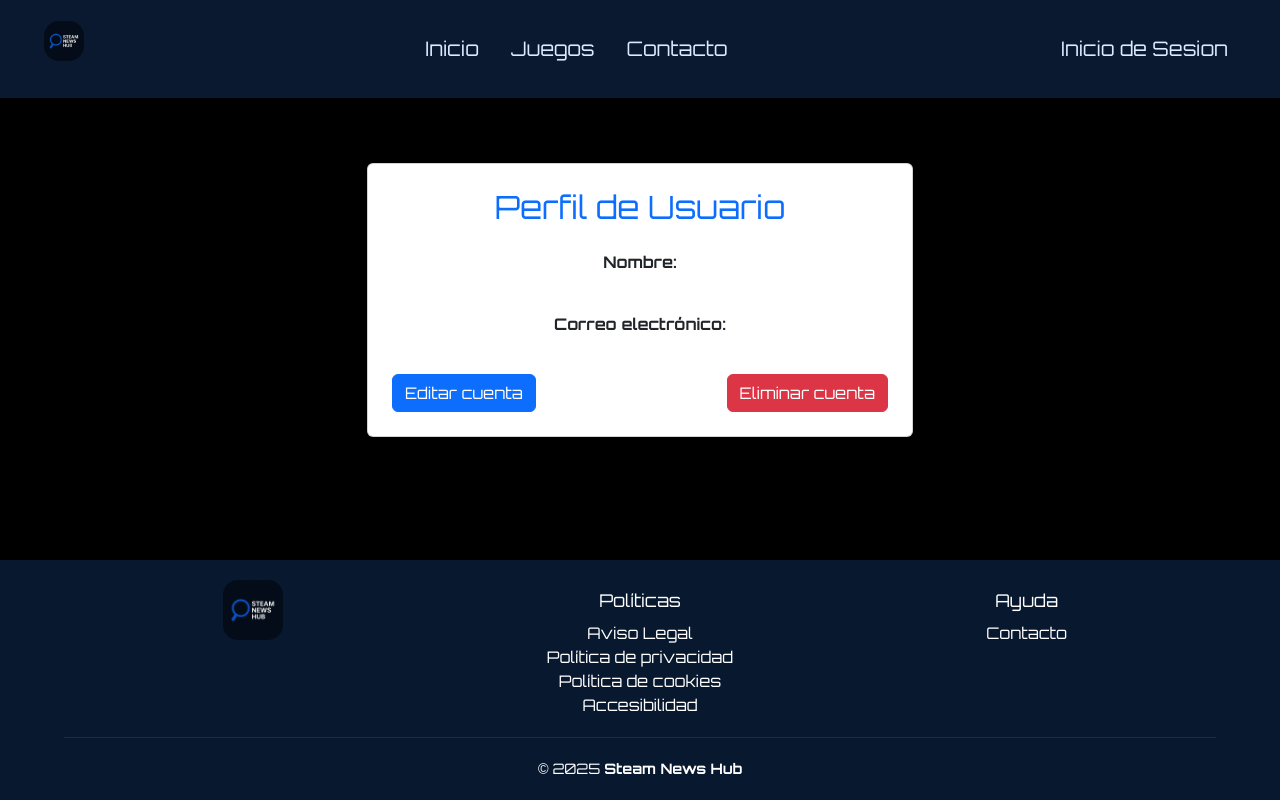
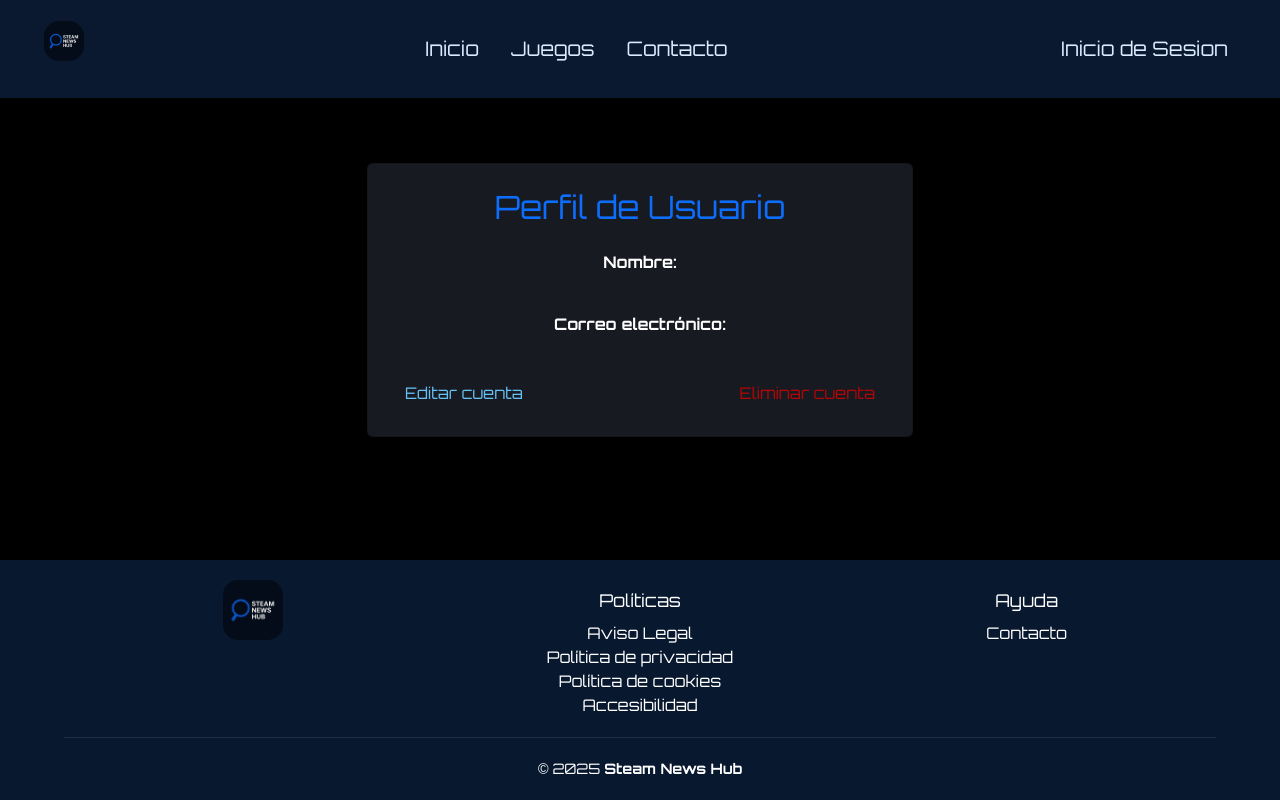
Before and after one commit to DaniAlosPrats/Steam-News-Hub, an Angular app in the folder Front/frontendsteamnewhub/: page /perfil in a window 1280 px wide. Built offline with nearby package versions, Linux system fonts and the light colour scheme; no server answers.

Commit message:
pushing css perfil

```diff
--- a/Front/frontendsteamnewhub/src/app/views/perfil/perfil.component.html
+++ b/Front/frontendsteamnewhub/src/app/views/perfil/perfil.component.html
@@ -2,22 +2,22 @@
   <div class="container py-5">
     <div class="row justify-content-center">
       <div class="col-12 col-md-8 col-lg-6">
-        <div class="card shadow-sm p-4">
-          <h2 class="mb-4 text-center text-primary">Perfil de Usuario</h2>
+        <div class="card shadow-sm p-4" style="background-color: #171a21;">
+          <h2 class="mb-4 text-center text-primary" style="color: #66c0f4;">Perfil de Usuario</h2>
 
           <div class="mb-3">
-            <label class="form-label fw-bold">Nombre:</label>
+            <label class="form-label fw-bold" style ="color: #ffff;">Nombre:</label>
             @if (editar === false) {
-              <p class="form-control-plaintext">{{ nombre }}</p>
+              <p class="form-control-plaintext" style ="color: #ffff;">{{ nombre }}</p>
             } @else {
               <input type="text" class="form-control" [(ngModel)]="nombre" />
             }
           </div>
 
           <div class="mb-3">
-            <label class="form-label fw-bold">Correo electrónico:</label>
+            <label class="form-label fw-bold" style ="color: #ffff;">Correo electrónico:</label>
             @if (editar === false) {
-              <p class="form-control-plaintext">{{ correo }}</p>
+              <p class="form-control-plaintext" style ="color: #ffff;">{{ correo }}</p>
             } @else {
               <input type="email" class="form-control" [(ngModel)]="correo" />
             }
@@ -25,11 +25,11 @@
 
           <div class="d-flex justify-content-between">
             @if (editar === true) {
-              <button class="btn btn-primary" (click)="editarCuenta()">Guardar cambios</button>
+              <button class="btn "style ="color: #66c0f4;" (click)="editarCuenta()">Guardar cambios</button>
             } @else {
-               <button class="btn btn-primary" (click)="editarCuenta()">Editar cuenta</button>
+               <button class="btn " style ="color: #66c0f4;" (click)="editarCuenta()">Editar cuenta</button>
         }
-            <button class="btn btn-danger" (click)="eliminarCuenta()">Eliminar cuenta</button>
+            <button class="btn " style ="color: #b30606;" (click)="eliminarCuenta()">Eliminar cuenta</button>
           </div>
 
         </div>
--- a/Front/frontendsteamnewhub/src/app/views/products/products.component.ts
+++ b/Front/frontendsteamnewhub/src/app/views/products/products.component.ts
@@ -96,7 +96,12 @@ export class ProductsComponent implements OnInit {
 
     this.service.getJuego(this.appidInput).subscribe({
   next: (response) => {
-        this.products = response.appnews?.newsitems || [];
+    if (response.appnews && response.appnews.newsitems) {
+      this.products = response.appnews.newsitems;
+    } else {
+      this.products = [];
+    }
+
     this.filteredProducts = [...this.products];
     this.photo = 'https://cdn.cloudflare.steamstatic.com/steam/apps/' + this.appidInput + '/header.jpg';
   },
```
Lines whose indentation alone changed are shown as unchanged.
